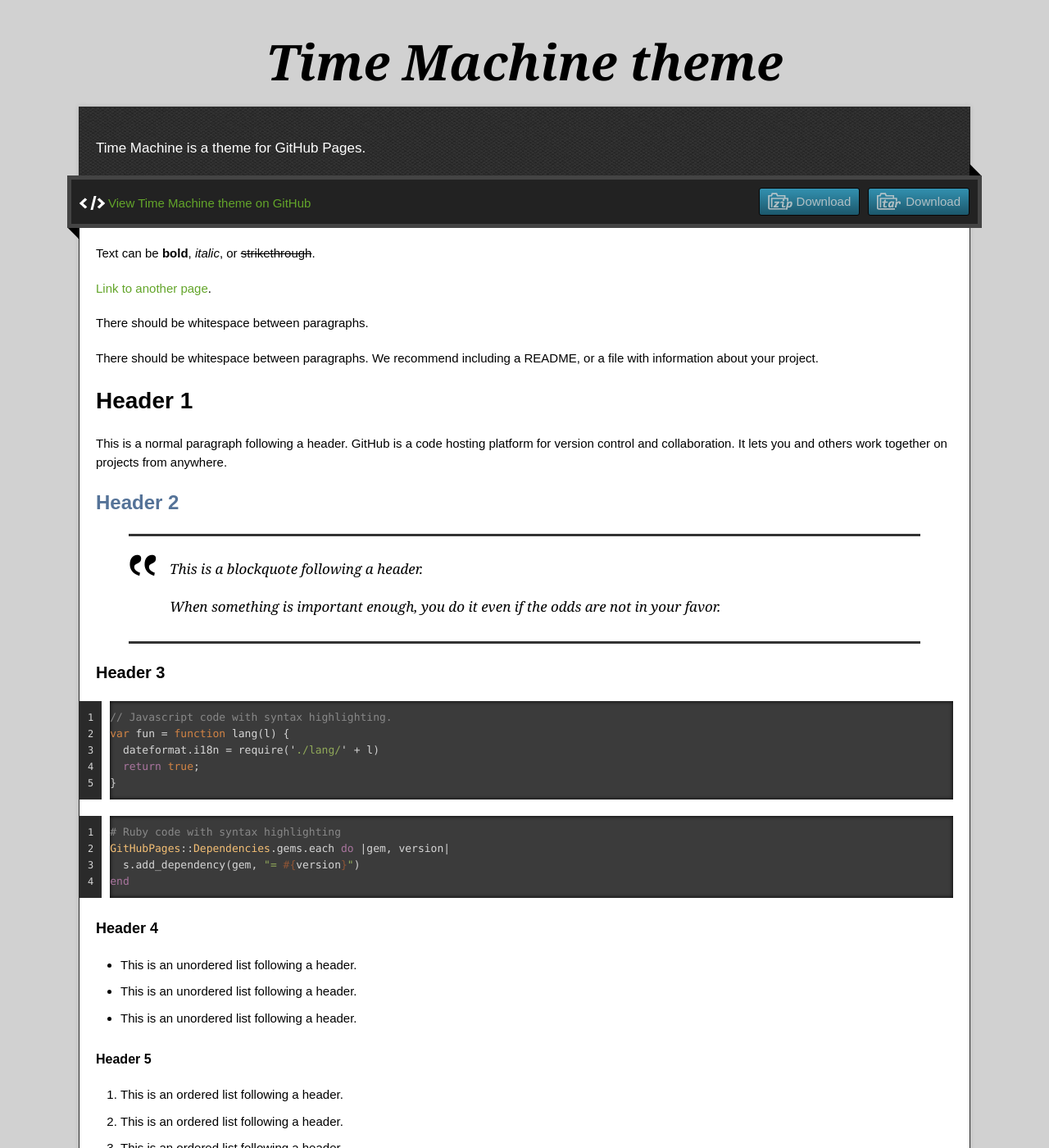
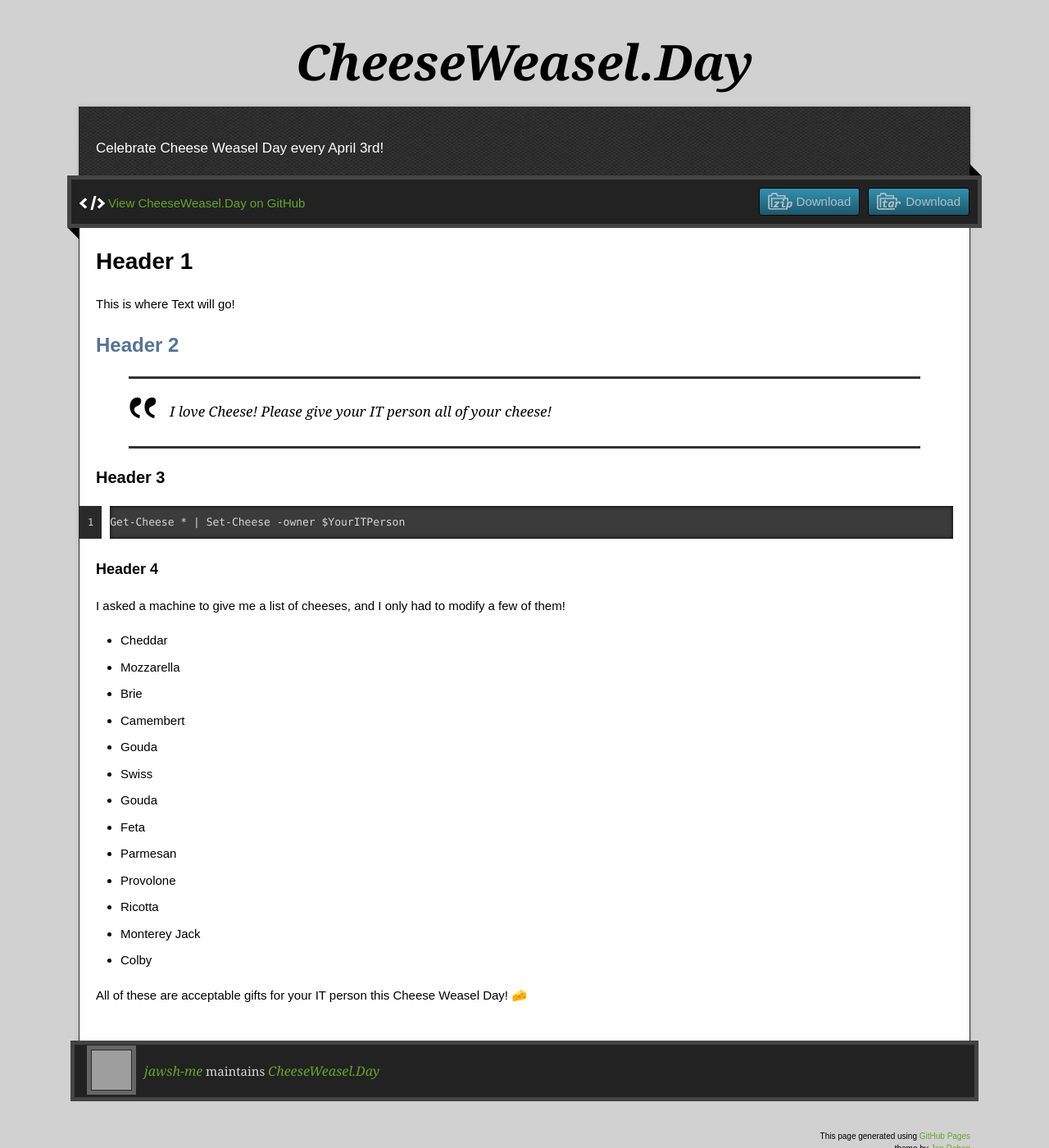
Before and after one commit to jawsh-me/CheeseWeasel.day, a Jekyll site: the page built from index.md, in a window 1280 px wide and 1400 px high. Shown: the whole window at 82% size. Built offline with Jekyll 4.4.1, drawn with Linux system fonts in a browser that asks for light colours; our own code applies the rules of GitHub Pages for plain Markdown files; some of the changed text lies outside the part shown; grey boxes are pictures that could not be loaded.

````diff
--- a/_config.yml
+++ b/_config.yml
@@ -1,5 +1,5 @@
-title: Time Machine theme
-description: Time Machine is a theme for GitHub Pages.
+title: CheeseWeasel.Day
+description: Celebrate Cheese Weasel Day every April 3rd!
 show_downloads: true
 google_analytics:
 theme: jekyll-theme-time-machine
--- a/index.md
+++ b/index.md
@@ -2,122 +2,37 @@
 layout: default
 ---
 
-Text can be **bold**, _italic_, or ~~strikethrough~~.
-
-[Link to another page](./another-page.html).
-
-There should be whitespace between paragraphs.
-
-There should be whitespace between paragraphs. We recommend including a README, or a file with information about your project.
-
 # Header 1
 
-This is a normal paragraph following a header. GitHub is a code hosting platform for version control and collaboration. It lets you and others work together on projects from anywhere.
+This is where Text will go!
 
 ## Header 2
 
-> This is a blockquote following a header.
->
-> When something is important enough, you do it even if the odds are not in your favor.
+> I love Cheese! Please give your IT person all of your cheese!
+
 
 ### Header 3
 
-```js
-// Javascript code with syntax highlighting.
-var fun = function lang(l) {
-  dateformat.i18n = require('./lang/' + l)
-  return true;
-}
-```
-
-```ruby
-# Ruby code with syntax highlighting
-GitHubPages::Dependencies.gems.each do |gem, version|
-  s.add_dependency(gem, "= #{version}")
-end
+```PowerShell
+Get-Cheese * | Set-Cheese -owner $YourITPerson
 ```
 
 #### Header 4
 
-*   This is an unordered list following a header.
-*   This is an unordered list following a header.
-*   This is an unordered list following a header.
+I asked a machine to give me a list of cheeses, and I only had to modify a few of them!
 
-##### Header 5
+* Cheddar
+* Mozzarella
+* Brie
+* Camembert
+* Gouda
+* Swiss
+* Gouda
+* Feta
+* Parmesan
+* Provolone
+* Ricotta
+* Monterey Jack
+* Colby
 
-1.  This is an ordered list following a header.
-2.  This is an ordered list following a header.
-3.  This is an ordered list following a header.
-
-###### Header 6
-
-| head1        | head two          | three |
-|:-------------|:------------------|:------|
-| ok           | good swedish fish | nice  |
-| out of stock | good and plenty   | nice  |
-| ok           | good `oreos`      | hmm   |
-| ok           | good `zoute` drop | yumm  |
-
-### There's a horizontal rule below this.
-
-* * *
-
-### Here is an unordered list:
-
-*   Item foo
-*   Item bar
-*   Item baz
-*   Item zip
-
-### And an ordered list:
-
-1.  Item one
-1.  Item two
-1.  Item three
-1.  Item four
-
-### And a nested list:
-
-- level 1 item
-  - level 2 item
-  - level 2 item
-    - level 3 item
-    - level 3 item
-- level 1 item
-  - level 2 item
-  - level 2 item
-  - level 2 item
-- level 1 item
-  - level 2 item
-  - level 2 item
-- level 1 item
-
-### Small image
-
-![Octocat](https://github.githubassets.com/images/icons/emoji/octocat.png)
-
-### Large image
-
-![Branching](https://guides.github.com/activities/hello-world/branching.png)
-
-
-### Definition lists can be used with HTML syntax.
-
-<dl>
-<dt>Name</dt>
-<dd>Godzilla</dd>
-<dt>Born</dt>
-<dd>1952</dd>
-<dt>Birthplace</dt>
-<dd>Japan</dd>
-<dt>Color</dt>
-<dd>Green</dd>
-</dl>
-
-```
-Long, single-line code blocks should not wrap. They should horizontally scroll if they are too long. This line should be long enough to demonstrate this.
-```
-
-```
-The final element.
-```
+All of these are acceptable gifts for your IT person this Cheese Weasel Day! 🧀
````
Also changed, not shown: another-page.md (+2 -0 lines), docs/CODE_OF_CONDUCT.md (deleted, +0 -46 lines), docs/CONTRIBUTING.md (deleted, +0 -91 lines), docs/SUPPORT.md (deleted, +0 -9 lines), thumbnail.png (deleted).
